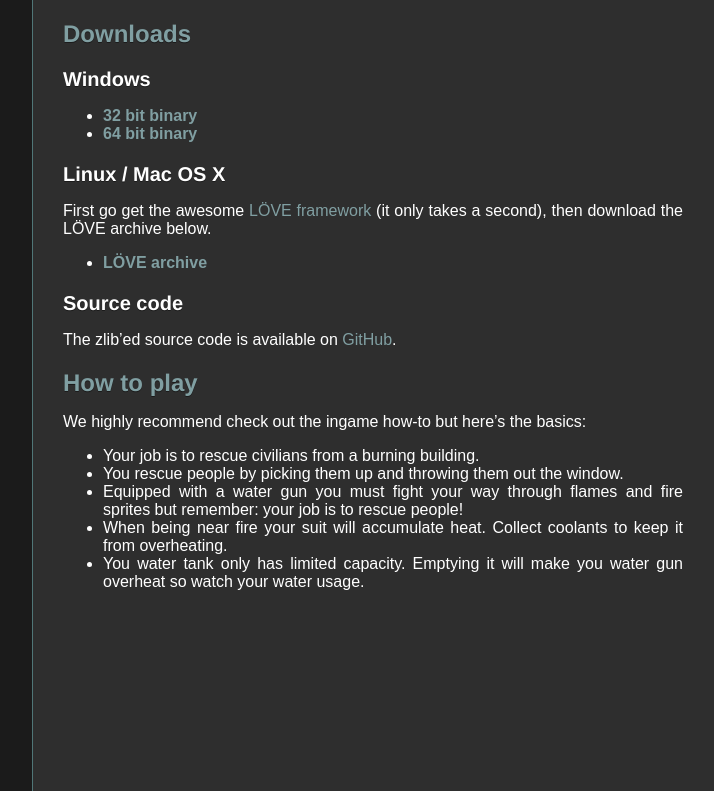
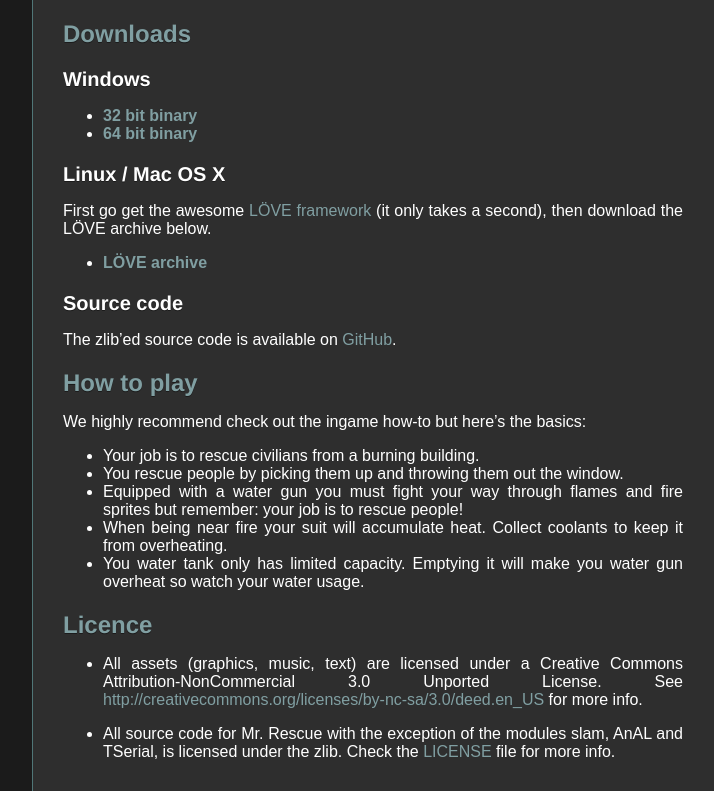
Before and after one commit to TangramGames/tangramgames.github.io, a Jekyll site: the page built from games/mrrescue/index.md, in a window 1280 px wide and 900 px high, scrolled down 1502 px, cut to the strip 109-900 px from the top of the window. Shown: the whole strip, without its empty margins (168-882 px from the left). Built offline with Jekyll 4.4.1, drawn with Linux system fonts in a browser that asks for light colours; some web fonts are replaced.

Commit message:
Added missing license section on Mr. Rescue page

```diff
--- a/games/mrrescue/index.md
+++ b/games/mrrescue/index.md
@@ -56,3 +56,13 @@
 * Equipped with a water gun you must fight your way through flames and fire sprites but remember: your job is to rescue people!
 * When being near fire your suit will accumulate heat. Collect coolants to keep it from overheating.
 * You water tank only has limited capacity. Emptying it will make you water gun overheat so watch your water usage.
+
+## Licence ##
+
+* All assets (graphics, music, text) are licensed under a
+Creative Commons Attribution-NonCommercial 3.0 Unported License.
+See [http://creativecommons.org/licenses/by-nc-sa/3.0/deed.en_US](http://creativecommons.org/licenses/by-nc-sa/3.0/deed.en_US) for more info.
+
+* All source code for Mr. Rescue with the exception of the modules
+slam, AnAL and TSerial, is licensed under the zlib.
+Check the [LICENSE](https://github.com/SimonLarsen/mrrescue/blob/master/LICENSE) file for more info.
```
